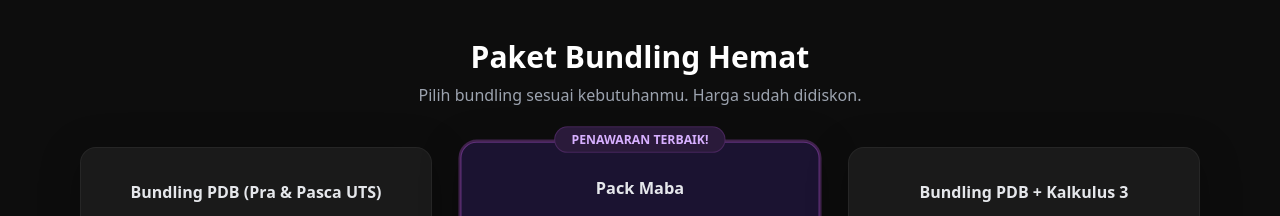
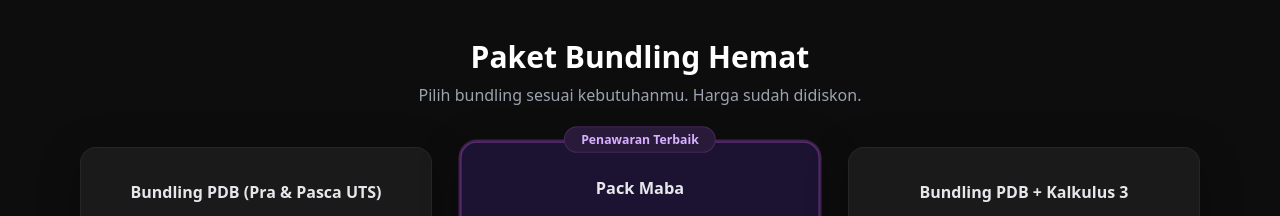
Before and after one commit to FeynmanProject/feynmanproject.github.io, a Next.js app: page /books in a window 1280 px wide. Shown: the part 1800-2016 px from the top of the page. Built offline with nearby package versions, Linux system fonts and the light colour scheme.

Commit message:
Update page.tsx

```diff
--- a/app/books/page.tsx
+++ b/app/books/page.tsx
@@ -24,7 +24,7 @@ function PricingSection() {
       price: 'Rp 190.000',
       struck: 'Rp 225.000',
       highlight: true,
-      badge: 'PENAWARAN TERBAIK!',
+      badge: 'Penawaran Terbaik',
       cta: 'https://feynmanbookstore.vercel.app/',
       includes: [
         'Kalkulus 1 Jilid 1 — Rp 50.000',
```
